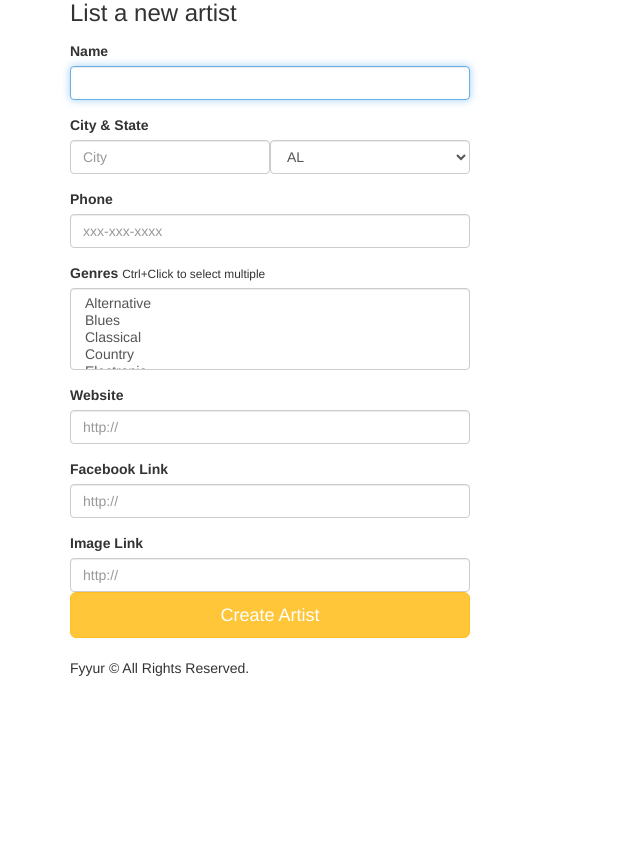
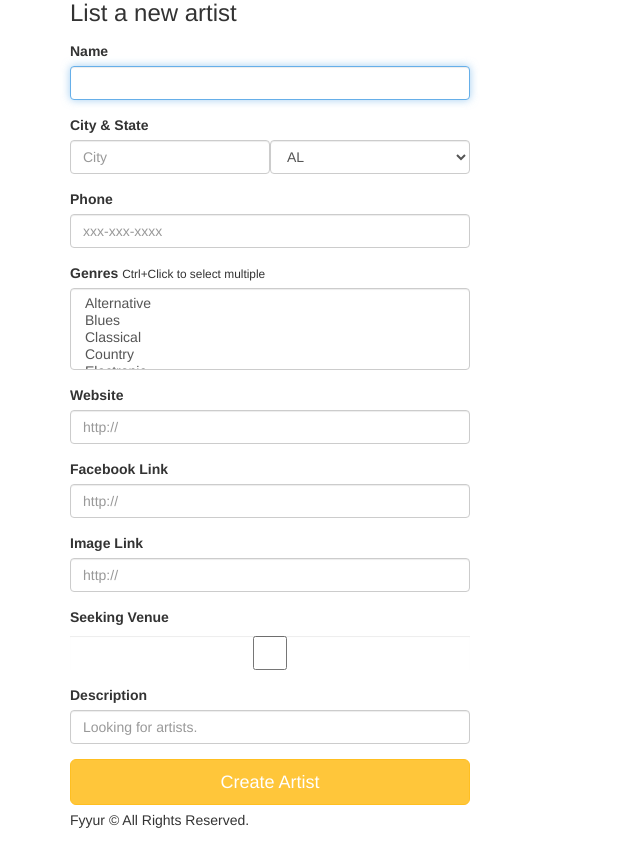
Before and after one commit to vajean/fyyur, a Flask app: page /artists/create in a window 1280 px wide. Shown: the part 95-960 px from the top of the page, without its empty margins (0-640 px from the left). Before the commit the page ends 771 px from the top, so only its background shows below. Run offline with Flask 2, Linux system fonts and the light colour scheme; some libraries are stand-ins or nearby versions.

Commit message:
Fixed create/edit/delete for artists and venues to include seeking

```diff
--- a/app.py
+++ b/app.py
@@ -47,6 +47,8 @@ class Venue(db.Model):
     website = db.Column(db.String(120))
     image_link = db.Column(db.String(500))
     facebook_link = db.Column(db.String(120))
+    seeking_talent = db.Column(db.Boolean(), nullable=True, default=False)
+    seeking_description = db.Column(db.String(250))
     shows = db.relationship('Show', backref='venue', lazy=True)
 
 
@@ -62,9 +64,12 @@ class Artist(db.Model):
     image_link = db.Column(db.String(500))
     website = db.Column(db.String(120))
     facebook_link = db.Column(db.String(120))
-    show = db.relationship('Show', backref='artist', lazy=True)
+    seeking_venue = db.Column(db.Boolean(), nullable=True, default=False)
+    seeking_description = db.Column(db.String(250))
+    shows = db.relationship('Show', backref='artist', lazy=True)
 
 
+#
 # TODO Implement Show and Artist models, and complete all model relationships and properties, as a database migration.
 
 class Show(db.Model):
@@ -150,7 +155,6 @@ def venues():
 
 @app.route('/venues/search', methods=['POST'])
 def search_venues():
-
     search_term = request.form['search_term']
 
     # Query only venue IDs and names and perform a search on the Python objects rather than the database
@@ -185,10 +189,17 @@ def create_venue_form():
 def create_venue_submission():
     try:
         form = request.form
+
+        try:
+            form['seeking_talent'] == 'y'
+            seeking = True
+        except:
+            seeking = False
         venue = Venue(name=form['name'], city=form['city'], state=form['state'],
                       address=form['address'], phone=form['phone'], genres=form.getlist('genres'),
                       facebook_link=form['facebook_link'], image_link=form['image_link'],
-                      website=form['website'])
+                      website=form['website'], seeking_talent=seeking,
+                      seeking_description=form['seeking_description'])
         db.session.add(venue)
         db.session.commit()
         # on successful db insert, flash success
@@ -232,7 +243,6 @@ def artists():
 
 @app.route('/artists/search', methods=['POST'])
 def search_artists():
-
     search_term = request.form['search_term']
 
     # Query only venue IDs and names and perform a search on the Python objects rather than the database
@@ -274,6 +284,14 @@ def edit_artist_submission(artist_id):
             if column != 'id':
                 if column == 'genres':
                     old_artist.__setattr__(column, form.getlist('genres'))
+                elif column == 'seeking_venue':
+                    # the form[seeking_venue] does not exist if not ticked, using a try to verify instead of if
+                    try:
+                        form[column] == 'y'
+                        seeking = True
+                    except:
+                        seeking = False
+                    old_artist.__setattr__(column, seeking)
                 else:
                     old_artist.__setattr__(column, form[column])
 
@@ -288,6 +306,23 @@ def edit_artist_submission(artist_id):
         db.session.close()
     return redirect(url_for('show_artist', artist_id=artist_id))
 
+@app.route('/artists/<artist_id>/delete', methods=['POST'])
+# As HTTP does not allow DELETE method in forms, and I don't want to use any AJAX
+# I changed the endpoint for handling deletes to use post method on artist_id/delete
+def delete_artist(artist_id):
+    # SQLAlchemy ORM to delete a record. Handle cases where the session commit could fail.
+    try:
+        Artist.query.filter_by(id=artist_id).delete()
+        db.session.commit()
+        flash('Venue was successfully deleted!')
+    except:
+        db.session.rollback()
+        flash('Venue not deleted!')
+    finally:
+        db.session.close()
+    # BONUS CHALLENGE: Implement a button to delete a Venue on a Venue Page, have it so that
+    # clicking that button delete it from the db then redirect the user to the homepage
+    return redirect(url_for('artists'))
 
 @app.route('/venues/<int:venue_id>/edit', methods=['GET'])
 def edit_venue(venue_id):
@@ -308,6 +343,14 @@ def edit_venue_submission(venue_id):
             if column != 'id':
                 if column == 'genres':
                     old_venue.__setattr__(column, form.getlist('genres'))
+                elif column == 'seeking_talent':
+                    # the form[seeking_talent] does not exist if not ticked, using a try to verify instead of if
+                    try:
+                        form[column] == 'y'
+                        seeking = True
+                    except:
+                        seeking = False
+                    old_venue.__setattr__(column, seeking)
                 else:
                     old_venue.__setattr__(column, form[column])
 
@@ -337,9 +380,15 @@ def create_artist_submission():
     # called upon submitting the new artist listing form
     try:
         form = request.form
+        try:
+            form['seeking_venue'] == 'y'
+            seeking = True
+        except:
+            seeking = False
         artist = Artist(name=form['name'], city=form['city'], state=form['state'],
                         phone=form['phone'], genres=form.getlist('genres'), website=form['website'],
-                        facebook_link=form['facebook_link'], image_link=form['image_link'])
+                        facebook_link=form['facebook_link'], image_link=form['image_link'],
+                        seeking_venue=seeking, seeking_description=form['seeking_description'])
         db.session.add(artist)
         db.session.commit()
         # on successful db insert, flash success
--- a/forms.py
+++ b/forms.py
@@ -1,7 +1,7 @@
 from datetime import datetime
 from flask_wtf import Form
-from wtforms import StringField, SelectField, SelectMultipleField, DateTimeField, IntegerField
-from wtforms.validators import DataRequired, AnyOf, URL, ValidationError, regexp
+from wtforms import StringField, SelectField, SelectMultipleField, DateTimeField, IntegerField, BooleanField
+from wtforms.validators import DataRequired, AnyOf, URL, ValidationError, regexp, Optional
 
 
 class ShowForm(Form):
@@ -124,6 +124,12 @@ class VenueForm(Form):
     facebook_link = StringField(
         'facebook_link', validators=[URL()]
     )
+    seeking_talent = BooleanField(
+        'seeking_talent'
+    )
+    seeking_description = StringField(
+        'seeking_description'
+    )
 
 
 class ArtistForm(Form):
@@ -199,7 +205,7 @@ class ArtistForm(Form):
         'website', validators=[URL()]
     )
     genres = SelectMultipleField(
-        'genres', validators=[DataRequired()],
+        'genres',
         choices=[
             ('Alternative', 'Alternative'),
             ('Blues', 'Blues'),
@@ -225,3 +231,9 @@ class ArtistForm(Form):
     facebook_link = StringField(
         'facebook_link', validators=[URL()]
     )
+    seeking_venue = BooleanField(
+        'seeking_talent'
+    )
+    seeking_description = StringField(
+        'seeking_description'
+    )
--- a/templates/forms/new_artist.html
+++ b/templates/forms/new_artist.html
@@ -39,8 +39,19 @@
             <div class="form-group">
                 <label for="image">Image Link</label>
                 {{ form.image_link(class_ = 'form-control', placeholder='http://', autofocus = true) }}
-                <input type="submit" value="Create Artist" class="btn btn-primary btn-lg btn-block">
             </div>
+            <div class="form-group">
+                <label for="image">Seeking Venue</label>
+                {{ form.seeking_venue(class_ = 'form-control', autofocus = true) }}
+            </div>
+            <div class="form-group">
+                <label for="image">Description</label>
+                {{ form.seeking_description(class_ = 'form-control', placeholder='Looking for artists.', autofocus = true) }}
+            </div>
+
+            <input type="submit" value="Create Artist" class="btn btn-primary btn-lg btn-block">
+
+
         </form>
     </div>
 {% endblock %}
```
Also changed, not shown: migrations/versions/3f605313d459_.py (added, +30 -0 lines), migrations/versions/f3b29652f7d2_.py (added, +30 -0 lines), templates/forms/edit_artist.html (+9 -0 lines), templates/forms/edit_venue.html (+8 -0 lines), templates/forms/new_venue.html (+8 -0 lines).
